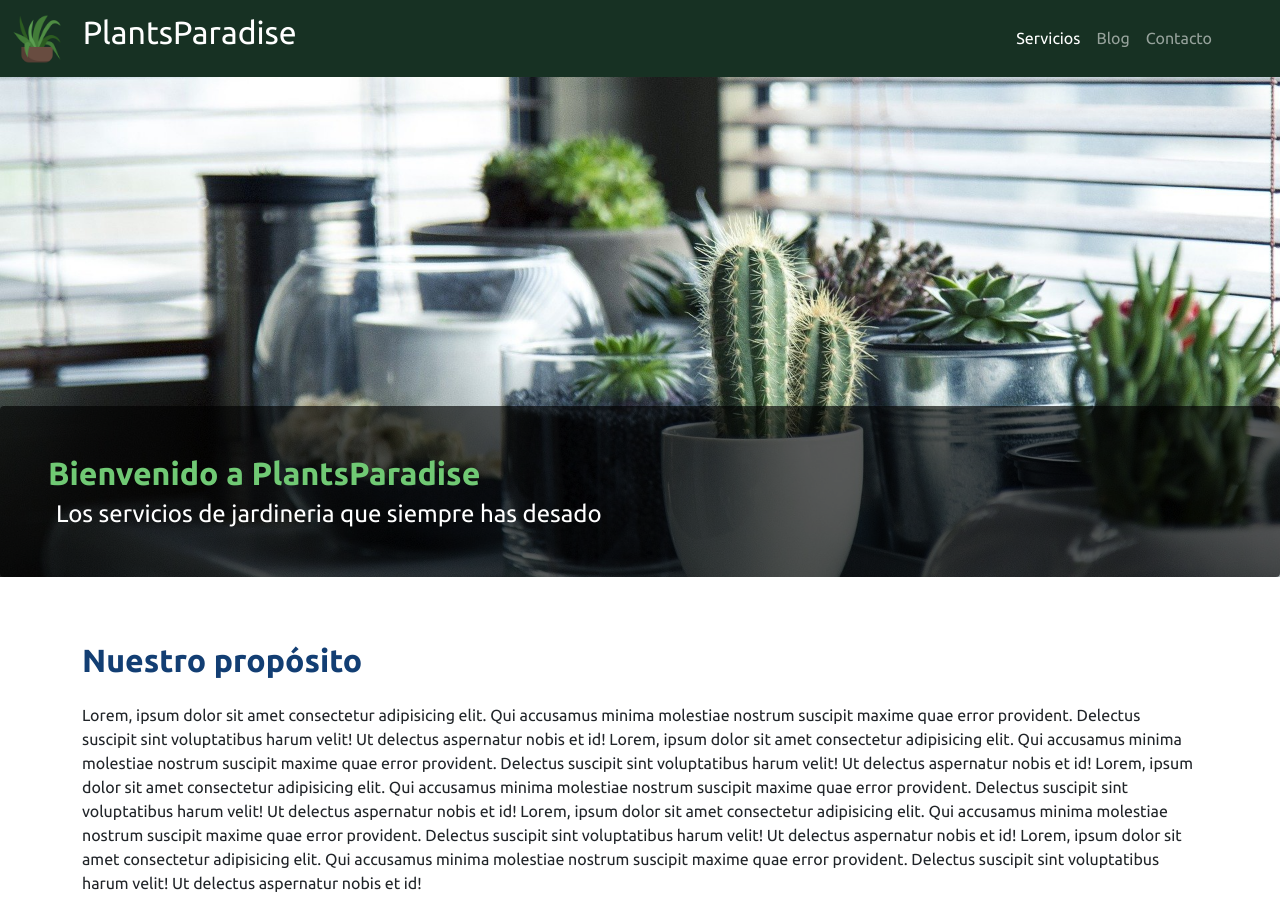
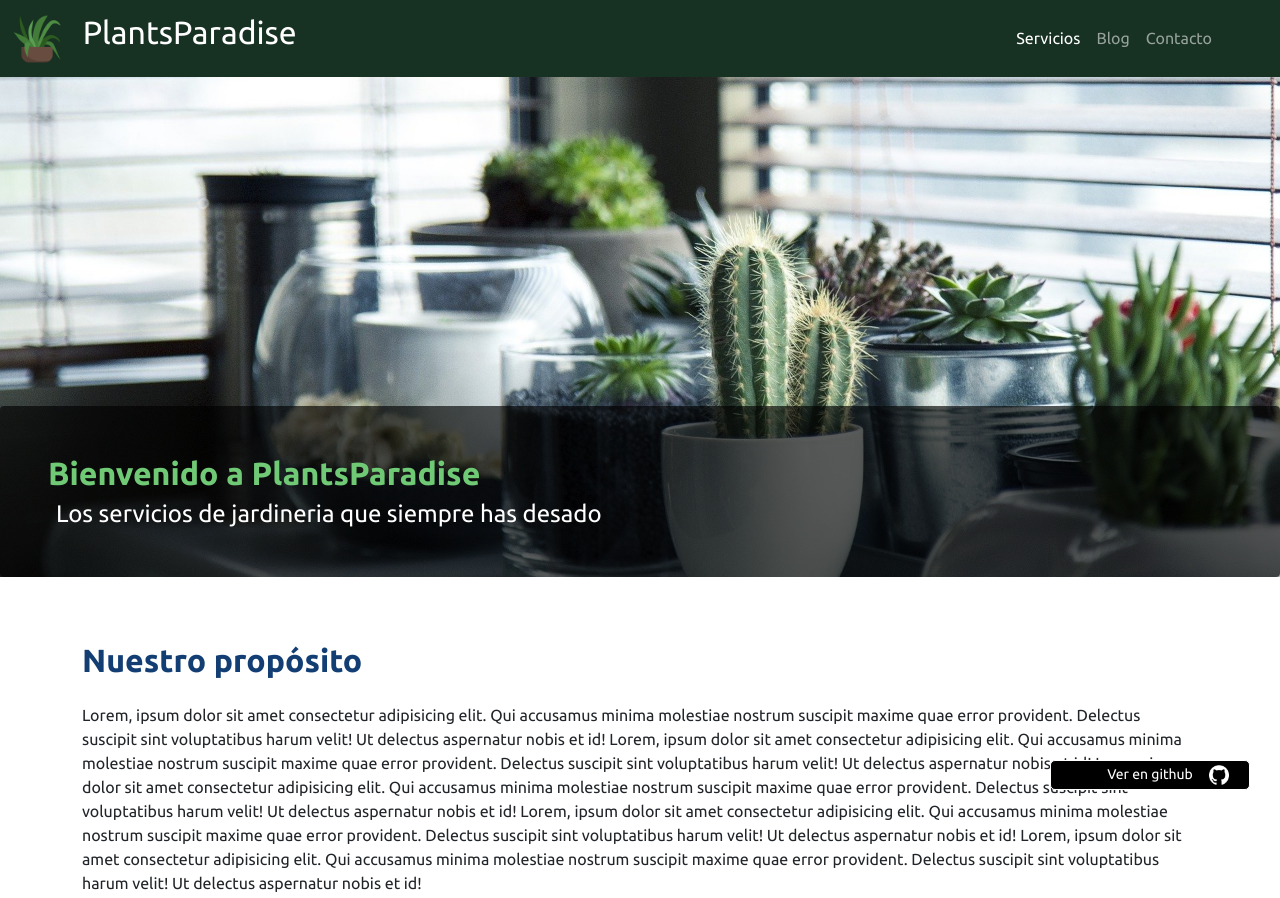
Before and after one commit to YahirAdrian/plants-paradise, a plain HTML site: page index.html in a window 1280 px wide. Shown: the top 898 px of the page. Drawn offline with Linux system fonts and the light colour scheme; a web font is replaced by a local one.

Commit message:
Attributions and footer

```diff
--- a/index.html
+++ b/index.html
@@ -171,7 +171,7 @@
 
           <div class="container">
             <h2 class="bold text-secondary">Ubicación</h2>
-            <div class="row">
+            <div class="row mb-5">
               <iframe  id="map"class="mx-auto embed-responsive embed-responsive-16by9" src="https://www.google.com/maps/embed?pb=!1m18!1m12!1m3!1d481726.88754276774!2d-99.42381495030902!3d19.39116683597352!2m3!1f0!2f0!3f0!3m2!1i1024!2i768!4f13.1!3m3!1m2!1s0x85ce0026db097507%3A0x54061076265ee841!2sCiudad%20de%20M%C3%A9xico%2C%20CDMX!5e0!3m2!1ses!2smx!4v1649724976781!5m2!1ses!2smx" width="600" height="450" allowfullscreen="" loading="lazy" referrerpolicy="no-referrer-when-downgrade"></iframe>
             </div>
           </div>
@@ -200,6 +200,12 @@
           </div>
 
           <p class="mt-5">*Este sitio web fue hecho con fines unicamente de desarrollo. La información aqui presentada es ficticia</p>
+          <div class="github">
+            <a href="https://github.com/YahirAdrian/plants-paradise">Ver en github &nbsp; &nbsp;</span>
+            <img src="src/images/icons/github-logo.png" alt="Github logo"/>
+          </div>
+          <p><a class="text-white" href="https://pixabay.com/">Images by Pexels from Pixabay</a></p>
+          <p><a class="text-white" href="https://www.flaticon.es/" title="iconos">Iconos creados por Freepik & Pixel Perfect - Flaticon</a></p>
         </footer>
         <script src="lib/bootstrap-5.1.3/dist/js/bootstrap.min.js"></script>
     </body>
--- a/scss/styles.scss
+++ b/scss/styles.scss
@@ -110,3 +110,30 @@ footer{
 }
 
 // ---- MEDIA QUERIES ----
+
+
+.github{
+    width: 200px;
+    height: 30px;
+    border-radius: 5px;
+    border: 1px solid rgb(255, 255, 255);
+    cursor: pointer;
+    background-color: black;
+    position: fixed;
+    bottom: 10px;
+    right: 30px;
+    text-align: right;
+}
+
+.github a{
+    font-size: 14px;
+    color: #ffffff;
+    padding: 10px 20px;
+    text-decoration:none;
+}
+
+.github img{
+    width: 20px;
+    height: 20px;
+    display: inline-block;
+}
```
Also changed, not shown: css/styles.css, src/images/icons/github-logo.png (added), src/images/screenshots/desktop-services.jpeg (added), src/images/screenshots/desktop.jpeg (added), src/images/screenshots/mobile.jpg (added), 1 other file.
